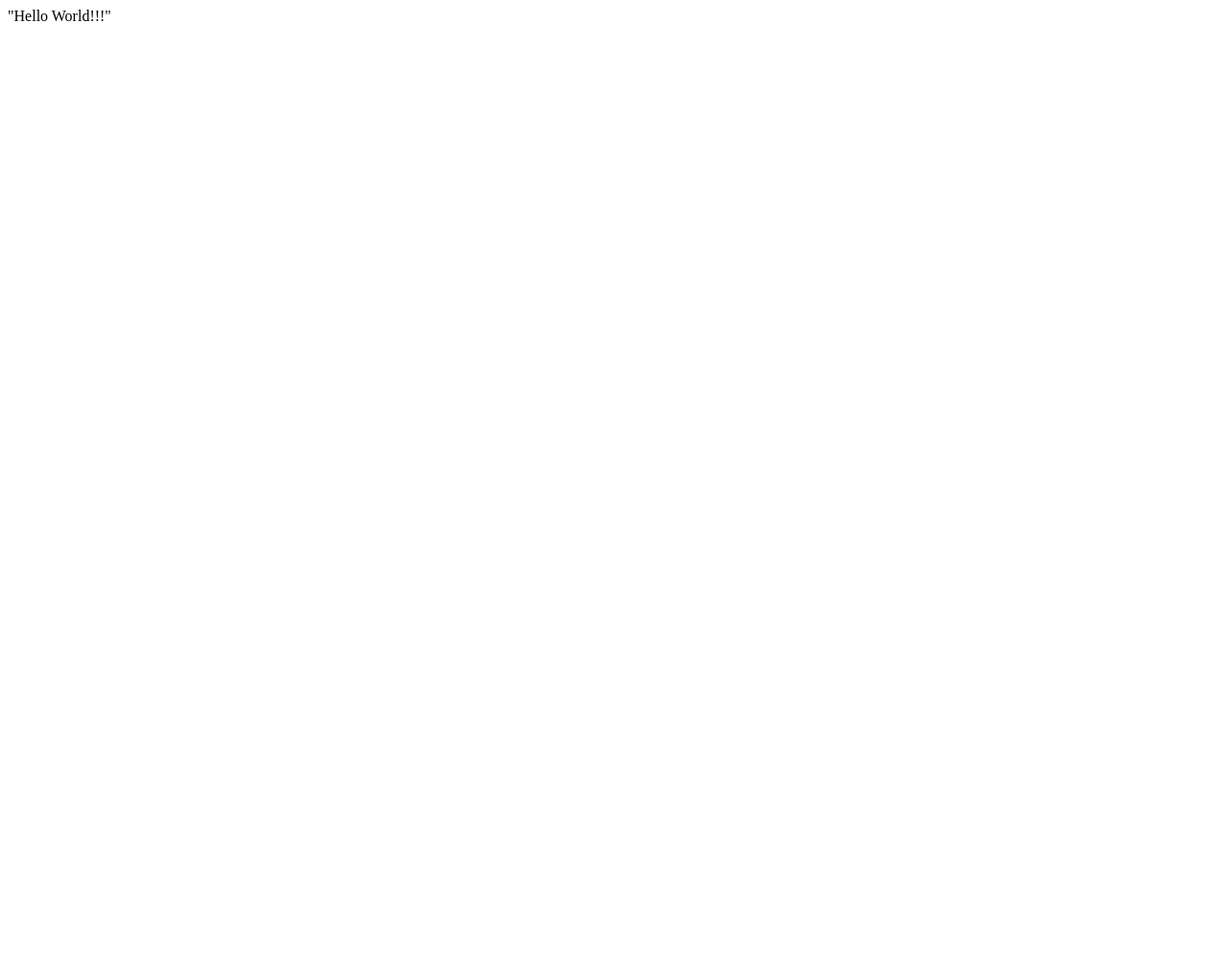
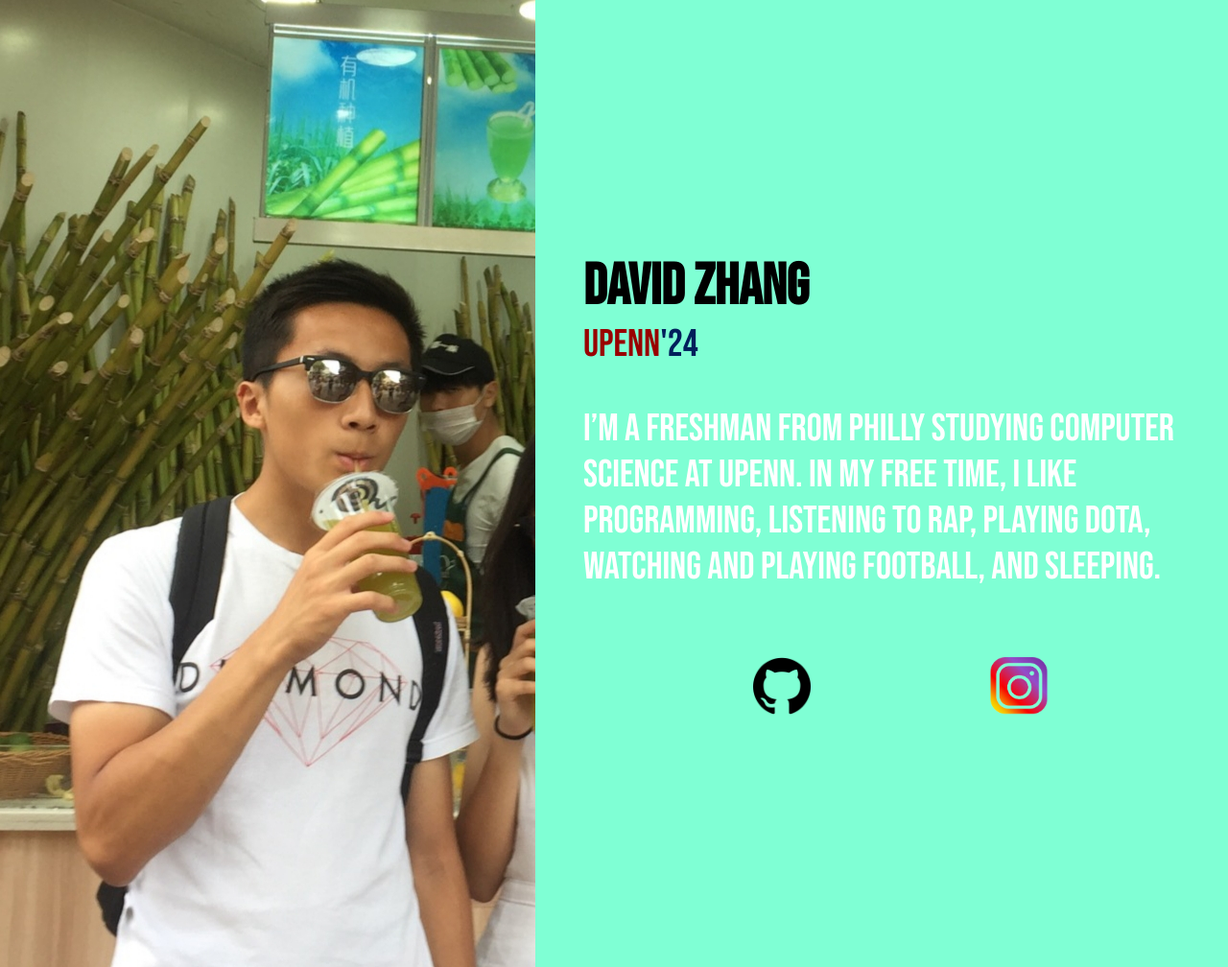
Before and after one commit to DavidZhng/DavidZhng.github.io, a plain HTML site: page index.html in a window 1280 px wide. Shown: the whole page at 96% size. Before the commit the page ends 800 px from the top, so only its background shows below. Drawn offline with Linux system fonts and the light colour scheme.

Commit message:
Uploading Website

```diff
--- /dev/null
+++ b/index.css
@@ -0,0 +1,49 @@
+html, body {
+    min-height: 100%;
+}
+body{
+    font-family: "Bebas Neue";
+    margin: 0px;
+    background-color:aquamarine;
+}
+.container{
+    display: flex;
+    align-items:center;
+}
+.bio{
+    display: flex;
+    flex-direction: column;
+    margin-left: 50px;
+    justify-content: space-evenly;
+}
+.heading {
+    display: flex;
+    flex-direction: column;
+    justify-content: flex-start;
+}
+.year {
+    display: flex;
+}
+.links {
+    display: flex;
+    justify-content: space-evenly;
+    margin-top: 30px;
+}
+h1 {
+    font-size: 60px;
+    margin: 0px;
+}
+.school{
+    font-size: 40px;
+    margin: 0px;
+    color: #990000;
+}
+.num {
+    font-size: 40px;
+    margin: 0px;
+    color: #011F5B;
+}
+p {
+    font-size: 40px;
+    color: white;
+}
--- a/index.html
+++ b/index.html
@@ -1 +1,37 @@
-"Hello World!!!"
+<!DOCTYPE html>
+<html>
+  <head>
+    <title>David Zhang</title>
+    <link href="https://fonts.googleapis.com/css2?family=Bebas+Neue&display=swap" rel="stylesheet">
+    <link rel="stylesheet" type="text/css" href="index.css">
+  </head>
+
+  <body>
+      <div class = "container">
+        <div class = "pic">
+            <img src="pic.jpg"/>
+        </div>
+        <div class = "bio">
+            <div class="heading">
+                <h1>David Zhang</h1>
+                <div class="year">
+                    <div class="school">UPenn</div>
+                    <div class="num">'24</div>
+                </div>
+
+            </div>
+            <p>
+                I’m a freshman from Philly studying computer science at UPenn. In my free time, I like programming, listening to rap, playing Dota, watching and playing football, and sleeping.
+            </p>
+            <div class="links">
+                <a href="https://github.com/DavidZhng">
+                    <img src="git.png" height="60px" >
+                </a>
+                <a href="https://www.instagram.com/david.zhng/">
+                    <img src="ig.png" height="60px" >
+                </a>
+            </div>
+        </div>
+      </div>
+  </body>
+</html>
```
Also changed, not shown: git.png (added), ig.jpg (added), ig.png (added), pic.jpg (added), 1 other file.
